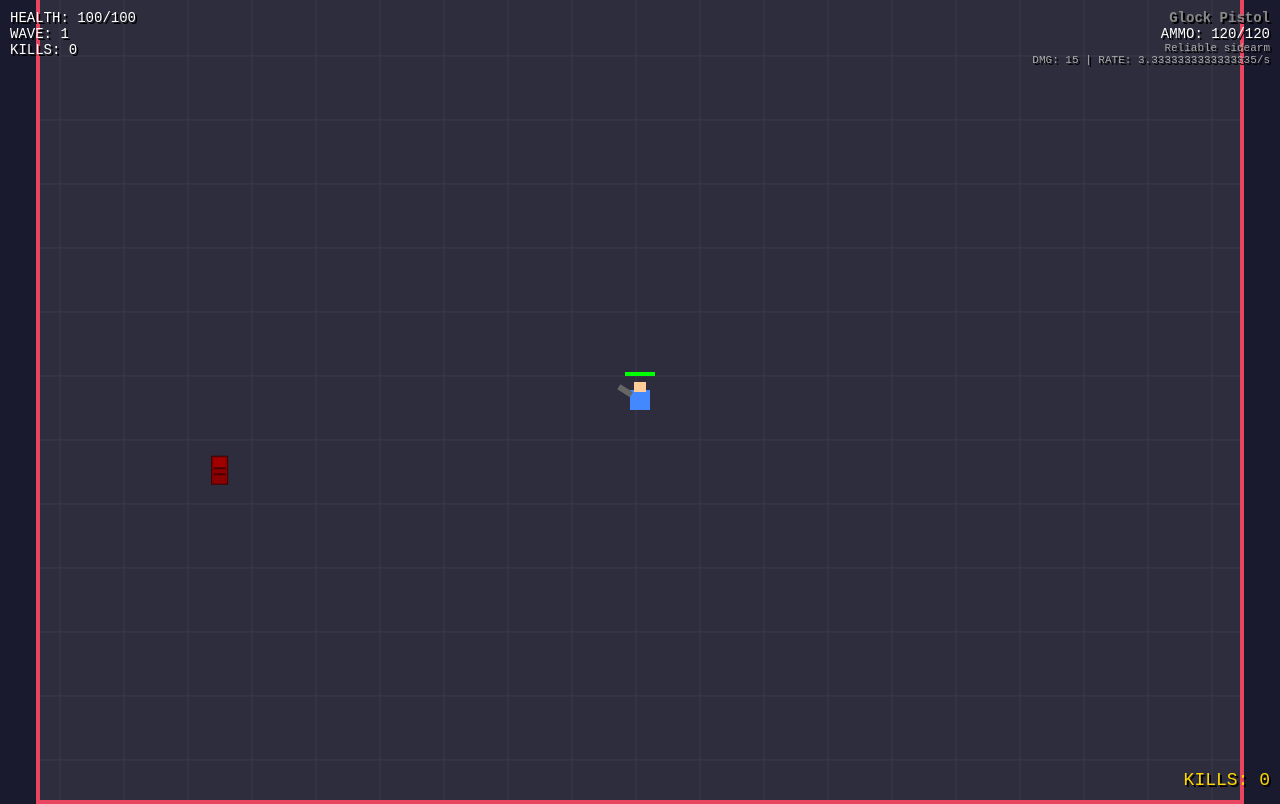
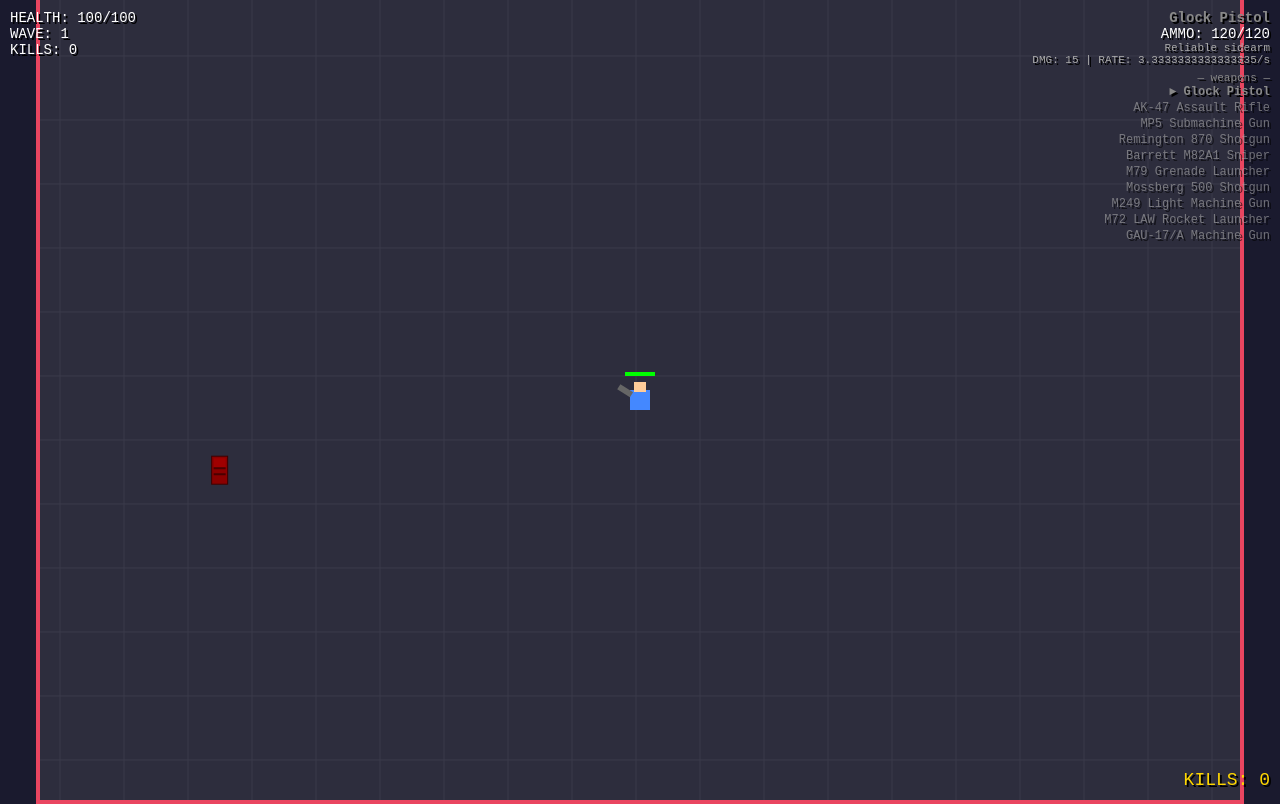
Before and after one commit to oliviercm/pixelzombiesurvival, a website: page zombie-game.html in a window 1280 px wide. Both pictures are taken after a click on the button "START GAME". Drawn offline with Linux system fonts and the light colour scheme; no server answers.

Commit message:
Display weapon list

```diff
--- a/zombie-game.html
+++ b/zombie-game.html
@@ -161,6 +161,15 @@
             text-align: right;
             pointer-events: none;
             z-index: 10;
+        }
+        .weapon-list-item {
+            font-size: 12px;
+            padding: 1px 0;
+            opacity: 0.6;
+        }
+        .weapon-list-item.active {
+            opacity: 1;
+            font-weight: bold;
         }
 
         /* Kill counter */
@@ -1802,12 +1811,18 @@ function updateUI() {
 
     // Update weapon info
     const weaponInfo = document.getElementById('weaponInfo');
-    weaponInfo.innerHTML = `
+    let weaponListHTML = `
         <div style="color: ${weapon.color}; font-weight: bold;">${weapon.name}</div>
         <div>AMMO: ${weapon.currentAmmo}/${weapon.maxAmmo}</div>
         <div style="font-size: 11px; color: #aaa;">${weapon.description}</div>
         <div style="font-size: 11px; color: #aaa;">DMG: ${weapon.damage} | RATE: ${1000/weapon.fireRate}/s</div>
+        <div style="margin-top: 6px; font-size: 11px; color: #888;">— weapons —</div>
     `;
+    player.weapons.forEach((w, i) => {
+        const isActive = i === player.weaponIndex;
+        weaponListHTML += `<div class="weapon-list-item${isActive ? ' active' : ''}" style="color: ${isActive ? w.color : '#aaa'};">${isActive ? '► ' : '  '}${w.name}</div>`;
+    });
+    weaponInfo.innerHTML = weaponListHTML;
 
     // Update kill counter
     document.getElementById('killCounter').textContent = `KILLS: ${game.kills}`;
```
